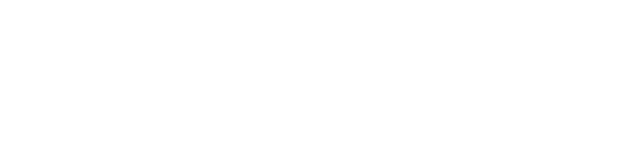
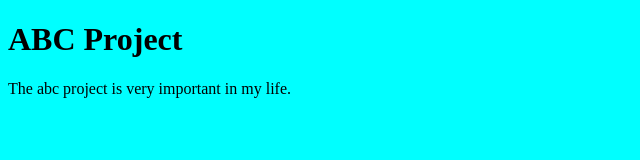
Before and after one commit to aronferix/abc, a plain HTML site: page index.html in a window 1280 px wide. Shown: the whole page, without its empty margins (0-640 px from the left). Drawn offline with Linux system fonts and the light colour scheme.

Commit message:
Project initial design is done

```diff
--- a/index.html
+++ b/index.html
@@ -4,8 +4,13 @@
     <meta charset="UTF-8">
     <meta name="viewport" content="width=device-width, initial-scale=1.0">
     <title>Abc</title>
+
+    <link rel="stylesheet" href="style.css">
 </head>
 <body>
 
+    <h1>ABC Project</h1>
+    <p>The abc project is very important in my life.</p>
+
 </body>
 </html>
--- /dev/null
+++ b/style.css
@@ -0,0 +1,7 @@
+body{
+    background: cyan;
+}
+
+h1{
+    color: #000;
+}
```
